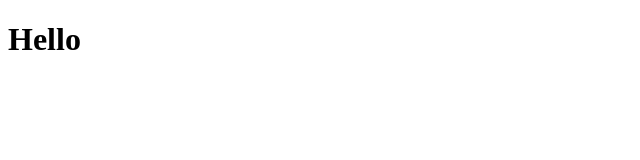
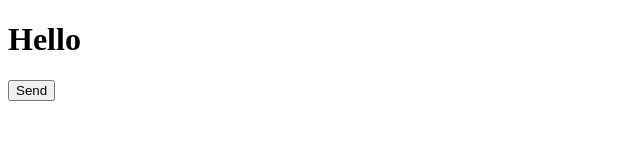
Before and after one commit to nicibob7/branches, a plain HTML site: page client/index.html in a window 1280 px wide. Shown: the whole page, without its empty margins (0-640 px from the left). Drawn offline with Linux system fonts and the light colour scheme.

Commit message:
first commit on form branch

```diff
--- a/client/index.html
+++ b/client/index.html
@@ -7,5 +7,8 @@
 </head>
 <body>
     <h1>Hello</h1>
+    <form>
+        <input type="submit" value = "Send">
+    </form>
 </body>
 </html>
```
